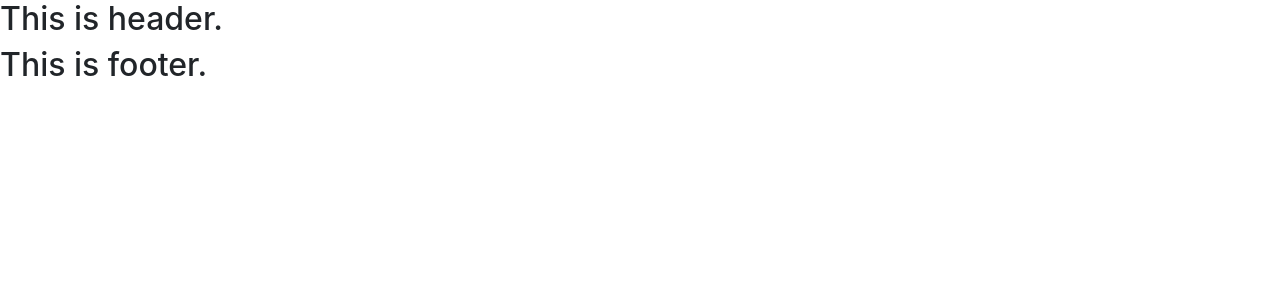
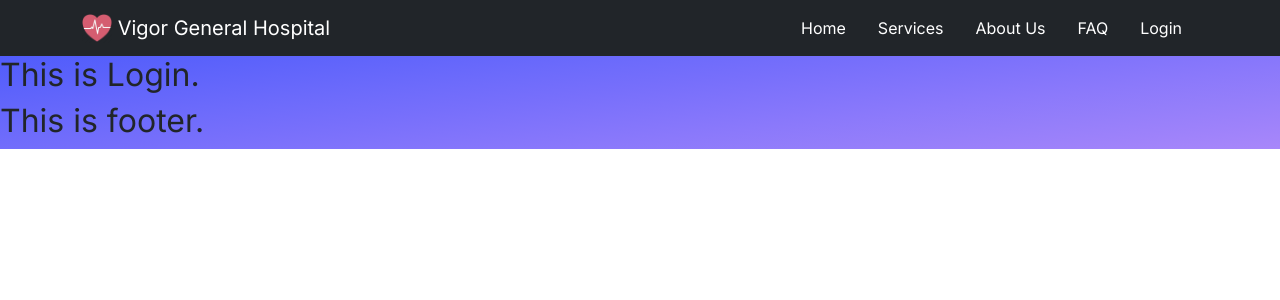
Before and after one commit to Psyche47/Vigor-Healthcare-Website, a React (Create React App) app: page /login in a window 1280 px wide. Shown: the top 300 px of the page. Built offline with nearby package versions, Linux system fonts and the light colour scheme; no server answers.

Commit message:
Fixed Navbar

```diff
--- a/src/App.js
+++ b/src/App.js
@@ -1,13 +1,17 @@
 import { BrowserRouter as Router, Switch, Route } from "react-router-dom";
 import "./App.css";
+import "./Custom.css";
 import Home from "./Pages/Home/Home";
 import Services from "./Pages/Services/Services";
 import Header from "./Shared/Header";
 import Footer from "./Shared/Footer";
+import Login from "./Pages/Login/Login";
+import AuthProvider from "./Context/AuthProvider";
 
 function App() {
   return (
     <div>
+      <AuthProvider>
         <Router>
           <Header></Header>
           <Switch>
@@ -20,9 +24,13 @@ function App() {
             <Route path="/services">
               <Services></Services>
             </Route>
+            <Route path="/login">
+              <Login></Login>
+            </Route>
           </Switch>
           <Footer></Footer>
         </Router>
+      </AuthProvider>
     </div>
   );
 }
--- /dev/null
+++ b/src/Context/AuthProvider.js
@@ -0,0 +1,12 @@
+import React, { createContext } from "react";
+import useFirebase from "../Hooks/useFirebase";
+export const AuthContext = createContext();
+
+const AuthProvider = ({ children }) => {
+  const allValues = useFirebase();
+  return (
+    <AuthContext.Provider value={allValues}>{children}</AuthContext.Provider>
+  );
+};
+
+export default AuthProvider;
--- /dev/null
+++ b/src/Custom.css
@@ -0,0 +1,21 @@
+@import url("https://fonts.googleapis.com/css2?family=Inter&display=swap");
+
+body {
+  font-family: "Inter", sans-serif;
+  background: no-repeat
+    linear-gradient(
+      to bottom right,
+      rgb(60, 83, 252),
+      rgb(70, 88, 252),
+      rgb(80, 92, 252),
+      rgb(89, 97, 251),
+      rgb(99, 102, 251),
+      rgb(109, 107, 251),
+      rgb(119, 111, 251),
+      rgb(129, 116, 251),
+      rgb(139, 121, 251),
+      rgb(148, 126, 250),
+      rgb(158, 130, 250),
+      rgb(168, 135, 250)
+    );
+}
--- /dev/null
+++ b/src/Hooks/useAuth.js
@@ -0,0 +1,8 @@
+import { useContext } from "react";
+import { AuthContext } from "../Context/AuthProvider";
+
+const useAuth = () => {
+  return useContext(AuthContext);
+};
+
+export default useAuth;
--- a/src/Hooks/useFirebase.js
+++ b/src/Hooks/useFirebase.js
@@ -14,7 +14,7 @@ const useFirebase = () => {
   const [user, setUser] = useState({});
   const auth = getAuth();
 
-  const googleProvider = GoogleAuthProvider();
+  const googleProvider = new GoogleAuthProvider();
 
   const signInWithGoogle = () => {
     signInWithPopup(auth, googleProvider);
--- a/src/Pages/Home/Home.js
+++ b/src/Pages/Home/Home.js
@@ -1,10 +1,47 @@
 import React from "react";
+import { Carousel } from "react-bootstrap";
 
 const Home = () => {
   return (
-    <div>
-      <h2>This is home.</h2>
-    </div>
+    <Carousel fade>
+      <Carousel.Item>
+        <img
+          className="d-block w-100"
+          src="holder.js/800x400?text=First slide&bg=373940"
+          alt="First slide"
+        />
+        <Carousel.Caption>
+          <h3>First slide label</h3>
+          <p>Nulla vitae elit libero, a pharetra augue mollis interdum.</p>
+        </Carousel.Caption>
+      </Carousel.Item>
+      <Carousel.Item>
+        <img
+          className="d-block w-100"
+          src="holder.js/800x400?text=Second slide&bg=282c34"
+          alt="Second slide"
+        />
+
+        <Carousel.Caption>
+          <h3>Second slide label</h3>
+          <p>Lorem ipsum dolor sit amet, consectetur adipiscing elit.</p>
+        </Carousel.Caption>
+      </Carousel.Item>
+      <Carousel.Item>
+        <img
+          className="d-block w-100"
+          src="holder.js/800x400?text=Third slide&bg=20232a"
+          alt="Third slide"
+        />
+
+        <Carousel.Caption>
+          <h3>Third slide label</h3>
+          <p>
+            Praesent commodo cursus magna, vel scelerisque nisl consectetur.
+          </p>
+        </Carousel.Caption>
+      </Carousel.Item>
+    </Carousel>
   );
 };
 
--- /dev/null
+++ b/src/Pages/Login/Login.js
@@ -0,0 +1,11 @@
+import React from "react";
+
+const Login = () => {
+  return (
+    <div>
+      <h2>This is Login.</h2>
+    </div>
+  );
+};
+
+export default Login;
--- a/src/Shared/Header.js
+++ b/src/Shared/Header.js
@@ -1,10 +1,64 @@
 import React from "react";
+import { Container, Nav, Navbar, Button } from "react-bootstrap";
+import { Link, NavLink } from "react-router-dom";
+import useAuth from "../Hooks/useAuth";
 
 const Header = () => {
+  const activeStyle = {
+    color: "white",
+    textDecoration: "none",
+  };
+  const { user, logOut } = useAuth();
   return (
-    <div>
-      <h2>This is header.</h2>
-    </div>
+    <>
+      <Navbar
+        collapseOnSelect
+        expand="lg"
+        bg="dark"
+        variant="dark"
+        sticky="top"
+      >
+        <Container>
+          <Navbar.Brand>
+            <img
+              alt=""
+              src="./logo.png"
+              width="30"
+              height="30"
+              className="d-inline-block align-top"
+            />{" "}
+            <NavLink to="/home" style={activeStyle}>
+              Vigor General Hospital
+            </NavLink>
+          </Navbar.Brand>
+          <Navbar.Toggle />
+          <Navbar.Collapse className="justify-content-end">
+            <Nav.Link style={activeStyle} as={Link} to="/home">
+              Home
+            </Nav.Link>
+            <Nav.Link style={activeStyle} as={Link} to="/services">
+              Services
+            </Nav.Link>
+            <Nav.Link style={activeStyle} as={Link} to="/about">
+              About Us
+            </Nav.Link>
+            <Nav.Link style={activeStyle} as={Link} to="/faq">
+              FAQ
+            </Nav.Link>
+            {user?.email ? (
+              <Navbar.Text>
+                Signed in as: <a href="#login">{user?.displayName}</a>
+                <Button variant="light" onClick={logOut}></Button>
+              </Navbar.Text>
+            ) : (
+              <Nav.Link style={activeStyle} as={Link} to="/login">
+                Login
+              </Nav.Link>
+            )}
+          </Navbar.Collapse>
+        </Container>
+      </Navbar>
+    </>
   );
 };
 
```
Also changed, not shown: public/index.html (+0 -10 lines), public/logo.png, public/manifest.json. Lines whose indentation alone changed are shown as unchanged.
